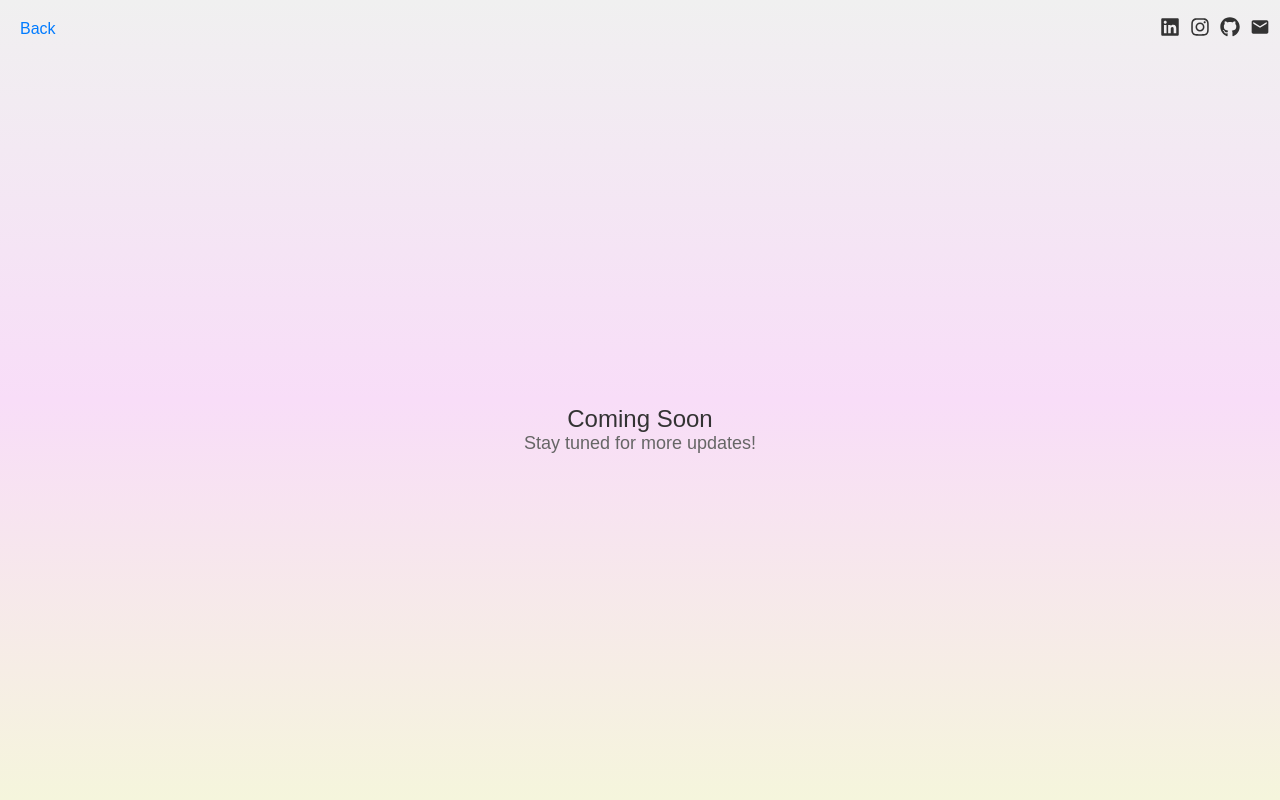
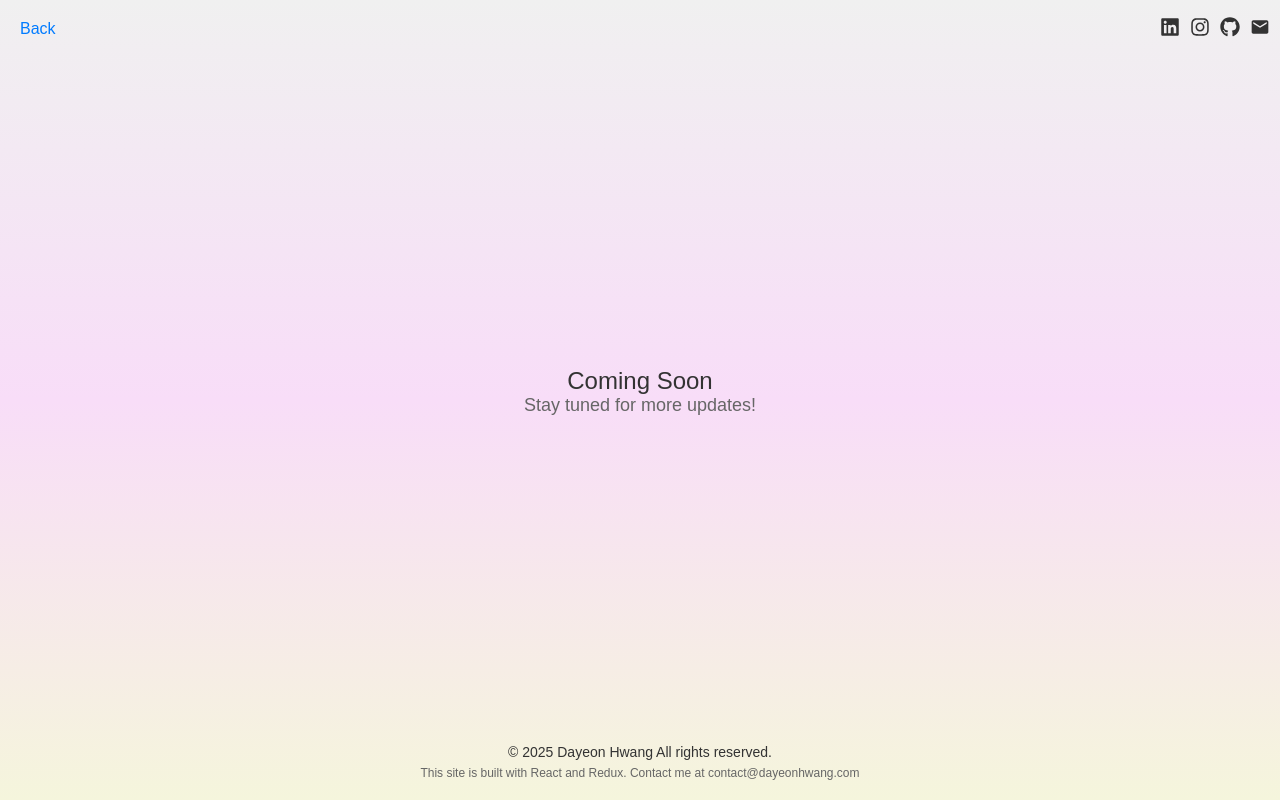
Before and after one commit to dayeonhwang1/dayeonhwang.github.io, a React (Create React App) app: page / in a window 1280 px wide. Both pictures are taken after a click on the button "Coming Soon". Built offline with nearby package versions, Linux system fonts and the light colour scheme.

Commit message:
added footer & styles folder

```diff
--- /dev/null
+++ b/src/components/Footer.tsx
@@ -0,0 +1,16 @@
+import React from 'react';
+import { FooterStrings } from '../strings/strings';
+import '../styles/Footer.css';
+
+const Footer: React.FC = () => {
+    return (
+        <footer className="footer">
+            <div className="footer-content">
+                <div className="footer-title">&copy; {new Date().getFullYear()} {FooterStrings.title}</div>
+                <div className={"footer-subtitle"}>{FooterStrings.contain} {FooterStrings.contact}</div>
+            </div>
+        </footer>
+    );
+};
+
+export default Footer;
--- a/src/components/Header.tsx
+++ b/src/components/Header.tsx
@@ -1,10 +1,11 @@
 import React from 'react';
-import { FaLinkedin, FaInstagram, FaGithub } from 'react-icons/fa';
+import { FaGithub, FaInstagram, FaLinkedin } from 'react-icons/fa';
+import { HeaderStrings } from '../strings/strings';
 import { MdEmail } from 'react-icons/md';
 import { useDispatch } from 'react-redux';
 import { Page } from '../interfaces/page';
 import { setPage } from '../redux/actions';
-import './Header.css';
+import '../styles/Header.css';
 
 const Header: React.FC = () => {
     const dispatch = useDispatch();
@@ -16,7 +17,7 @@ const Header: React.FC = () => {
     return (
         <header className="header">
             <div className="back-button-container">
-                <button className="back-button" onClick={handleBackClick}>Back</button>
+                <button className="back-button" onClick={handleBackClick}>{HeaderStrings.back}</button>
             </div>
             <div className="social-icons-container">
                 <div className="social-icons">
--- a/src/components/Intro.tsx
+++ b/src/components/Intro.tsx
@@ -3,7 +3,7 @@ import { useDispatch } from 'react-redux';
 import { Page } from '../interfaces/page';
 import { setPage } from '../redux/actions';
 import { IntroStrings } from '../strings/strings';
-import './Intro.css';
+import '../styles/Intro.css';
 
 const Intro: React.FC = () => {
     const dispatch = useDispatch();
--- a/src/components/Main.tsx
+++ b/src/components/Main.tsx
@@ -1,7 +1,8 @@
 import React from 'react';
 import { MainStrings } from '../strings/strings';
+import '../styles/Main.css';
+import Footer from './Footer';
 import Header from './Header';
-import './Main.css';
 
 const Main: React.FC = () => {
     return (
@@ -11,6 +12,7 @@ const Main: React.FC = () => {
                 <div className="main-title">{MainStrings.title}</div>
                 <div className="main-subtitle">{MainStrings.subtitle}</div>
             </div>
+            <Footer />
         </>
     );
 };
--- a/src/index.tsx
+++ b/src/index.tsx
@@ -1,9 +1,9 @@
 import React from 'react';
 import ReactDOM from 'react-dom/client';
+import { Provider } from 'react-redux';
+import App from './App';
 import './App.css';
-import { Provider } from 'react-redux';
 import store from './redux/store';
-import App from './components/App';
 
 const container = document.getElementById('root');
 if (container) {
--- a/src/strings/strings.ts
+++ b/src/strings/strings.ts
@@ -17,8 +17,7 @@ export const HeaderStrings = {
 };
 
 export const FooterStrings = {
-    title: "© 2025 Dayeon Hwang",
-    subtitle: "All rights reserved.",
+    title: "Dayeon Hwang All rights reserved.",
     contain: "This site is built with React and Redux.",
     contact: "Contact me at contact@dayeonhwang.com"
 };
--- /dev/null
+++ b/src/styles/Footer.css
@@ -0,0 +1,25 @@
+.footer {
+    padding: 20px;
+    text-align: center;
+}
+
+.footer-text {
+    font-size: 18px;
+    color: #666;
+    transition: color 0.3s ease;
+}
+
+.footer-content{
+    display: flex;
+    flex-direction: column;
+}
+.footer-title {
+    font-size: 14px;
+    color: #333;
+    padding-bottom: 6px;
+}
+
+.footer-subtitle {
+    font-size: 12px;
+    color: #666;
+}
```
Also changed, not shown: src/App.tsx (renamed from src/components/App.tsx, +4 -4 lines), src/styles/Header.css (renamed from src/components/Header.css), src/styles/Intro.css (renamed from src/components/Intro.css), src/styles/Main.css (renamed from src/components/Main.css).
